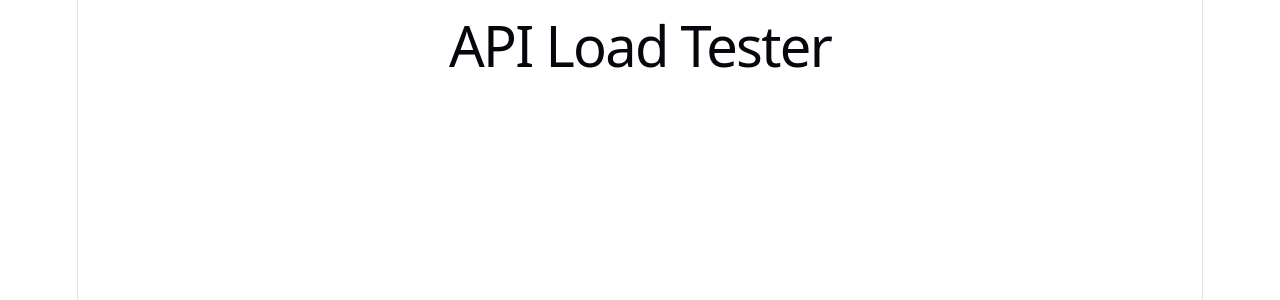
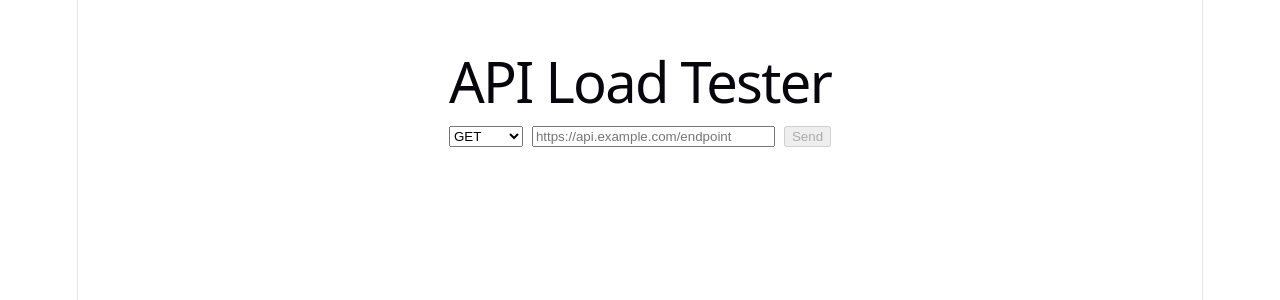
Before and after one commit to NinadNema/API-Performance-Load-Testing-Platform, a React app in the folder frontend/: page / in a window 1280 px wide. Shown: the top 300 px of the page. Built offline with nearby package versions, Linux system fonts and the light colour scheme; the HTML template or start-up script is replaced by a standard one.

Commit message:
feat: connect frontend to /api/request endpoint

```diff
--- a/frontend/src/App.jsx
+++ b/frontend/src/App.jsx
@@ -1,9 +1,63 @@
-function App() {
-  return (
-    <div>
-      <h1>API Load Tester</h1>
-    </div>
-  );
+import { useState } from 'react';
+
+function App(){
+    const[method, setMethod] = useState('GET');
+    const[url, setUrl] = useState('');
+    const[response, setResponse] = useState(null);
+    const[loading, setLoading] = useState(false);
+
+    async function handleSend() {
+      setLoading(true);
+      setResponse(null);
+
+      try{
+        const res = await fetch('http://localhost:4000/api/request', {
+          method: 'POST',
+          headers: { 'Content-Type': 'application/json' },
+          body: JSON.stringify({ method, url}),
+        });
+
+        const data = await res.json();
+        setResponse(data);
+      }catch(err){
+        setResponse({ success: false, error: err.message });
+      }finally{
+        setLoading(false);
+      }
+    }
+
+    return(
+      <div style={{ padding: '2em', maxWidth: '700px', margin: '0 auto' }}>
+        <h1>API Load Tester</h1>
+
+        <div style={{ display: 'flex', gap: '0.5rem', marginBottom: '1rem' }}>
+          <select value={method} onChange={(e) => setMethod(e.target.value)}>
+            <option value={"GET"}>GET</option>
+            <option value={"POST"}>POST</option>
+            <option value={"PUT"}>PUT</option>
+            <option value={"DELETE"}>DELETE</option>
+          </select>
+
+          <input
+            type="text"
+            placeholder="https://api.example.com/endpoint"
+            value={url}
+            onChange={(e) => setUrl(e.target.value)}
+            style={{ flex:1 }}
+           />
+
+          <button onClick={handleSend} disabled={loading || !url}>
+            {loading ? 'Sending...': 'Send'}
+          </button>
+
+          {response && (
+            <pre style={{background: '#1a1a1a', color: '#eee', padding: '1rem', marginTop: '1rem', overflow: 'auto'}}>
+              {JSON.stringify(response, null, 2)}
+            </pre>
+          )}
+        </div>
+      </div>
+    );
 }
 
 export default App;
```
